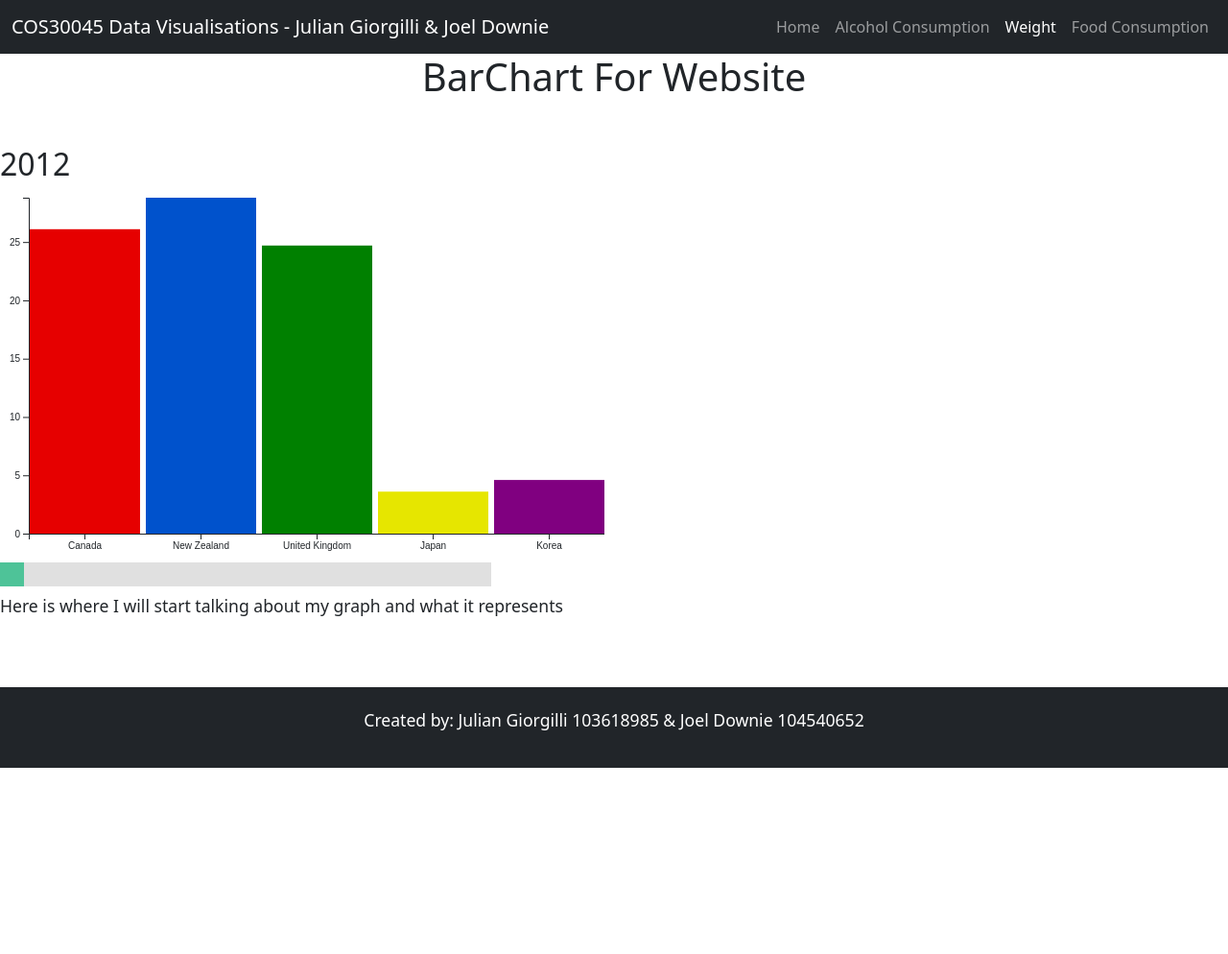
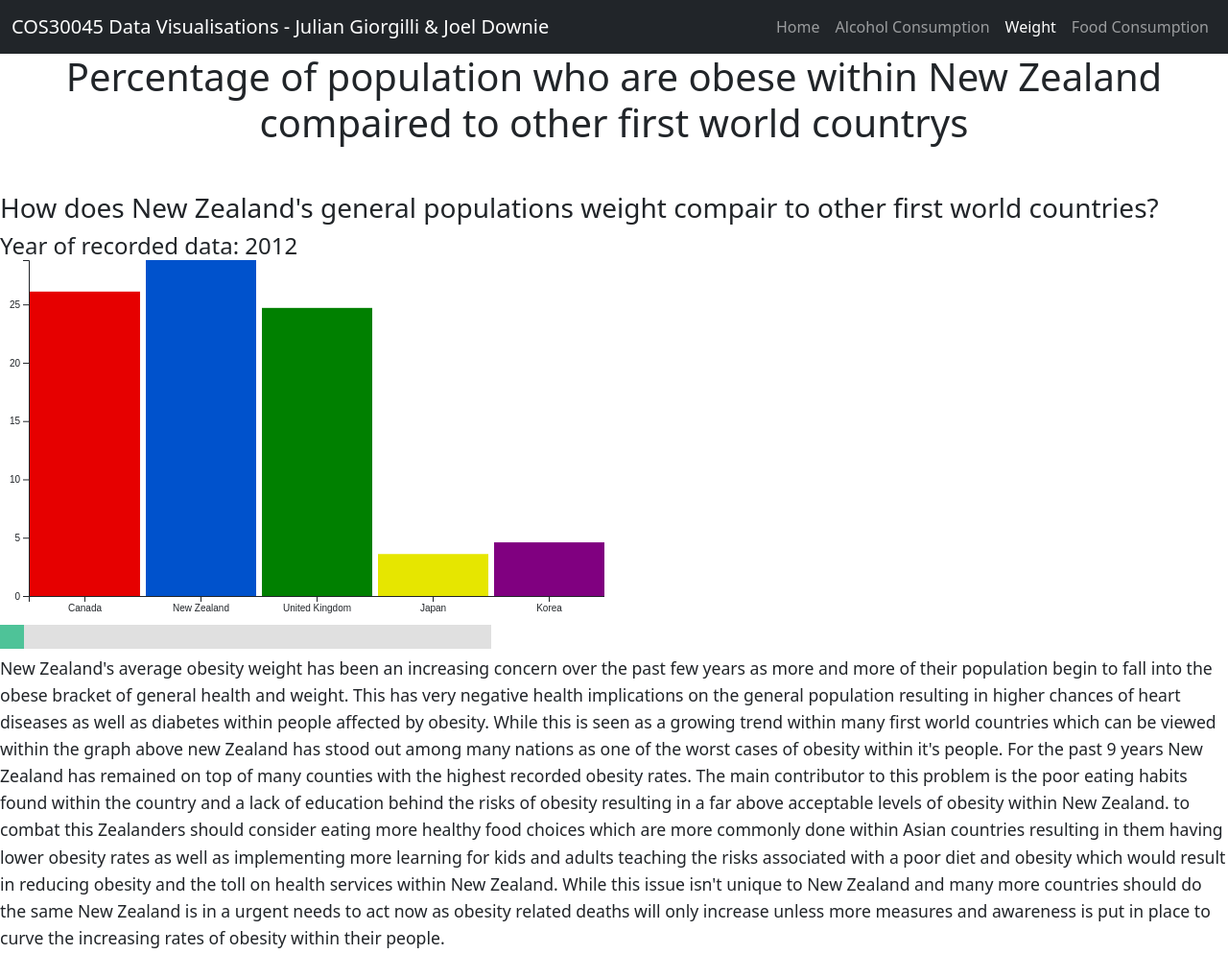
Before and after one commit to KINGBARBOZA/DataVisualisations, a plain HTML site: page Website/Bar.html in a window 1280 px wide. Shown: the top 994 px of the page at 96% size. Before the commit the page ends 800 px from the top, so only its background shows below. Drawn offline with nearby package versions, Linux system fonts and the light colour scheme.

Commit message:
New infomation added to the bar chart

```diff
--- a/Website/Bar.html
+++ b/Website/Bar.html
@@ -5,7 +5,6 @@
     <meta charset="UTF-8"/>
     <meta name="description" content="BarChart"/>
     <meta name="keywords" content="HTML, CSS"/>
-    <meta name="author" content="Joel Downie"/>
     <link rel="stylesheet" href="style.css"/>
     <link rel="stylesheet" href="https://cdn.jsdelivr.net/npm/bootstrap@5.3.2/dist/css/bootstrap.min.css" crossorigin="anonymous"/>
     <title>BarChart</title>
@@ -121,9 +120,10 @@
             </div>
         </nav>
         <!-- Main Content -->
-        <h1 class="text-center mb-4">BarChart For Website</h1>
+        <h1 class="text-center mb-4">Percentage of population who are obese within New Zealand compaired to other first world countrys</h1>
         <br/>
-        <h2 class="mb-3" id="year">2012</h2>
+        <h3>How does New Zealand's general populations weight compair to other first world countries?</h3>
+        <h4 class="mb-3" style="display: inline;">Year of recorded data: </h4><h4 class="mb-3" id="year" style="display: inline;">2012</h4>
         <div id="Bar_chart_location"></div>
         <div class="slidecontainer">
             <input type="range" min="2012" max="2021" value="2012" class="slider" id="myRange">
@@ -132,7 +132,19 @@
             <p><span id="heading">Important Label Heading</span></p>
             <p><span id="value">value of the country</span></p>
         </div>
-        <p>Here is where I will start talking about my graph and what it represents</p>
+        <p>
+            New Zealand's average obesity weight has been an increasing concern over the past few years as more and more of their population
+            begin to fall into the obese bracket of general health and weight. This has very negative health implications on the general population
+            resulting in higher chances of heart diseases as well as diabetes within people affected by obesity. While this is seen as a growing trend within many first world countries which can be
+            viewed within the graph above new Zealand has stood out among many nations as one of the worst cases of obesity within it's
+            people. For the past 9 years New Zealand has remained on top of many counties with the highest recorded obesity rates.
+            The main contributor to this problem is the poor eating habits found within the country and a lack of education behind the risks of obesity resulting in a far above acceptable levels of obesity within New Zealand.
+            to combat this Zealanders should consider eating more healthy food choices which are more commonly done within Asian countries
+            resulting in them having lower obesity rates as well as implementing more learning for kids and adults teaching the risks
+            associated with a poor diet and obesity which would result in reducing obesity and the toll on health services within New Zealand. While this
+            issue isn't unique to New Zealand and many more countries should do the same New Zealand is in a urgent needs to act now as obesity related deaths
+            will only increase unless more measures and awareness is put in place to curve the increasing rates of obesity within their people.
+        </p>
     </div>
 
     <footer class="text-center bg-dark text-white">
```
Also changed, not shown: Website/Pie.html (+1 -2 lines).
